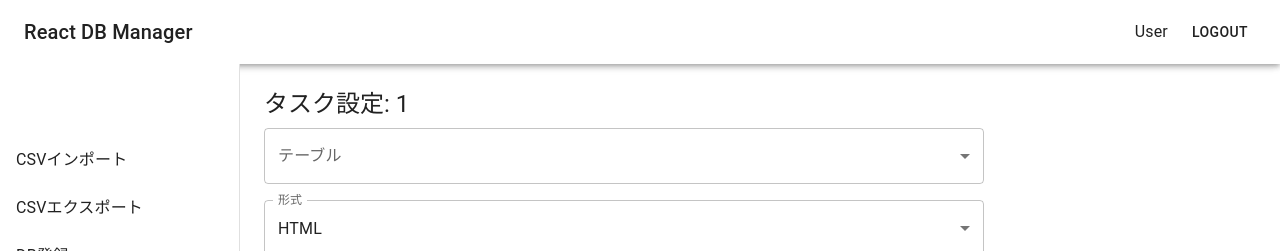
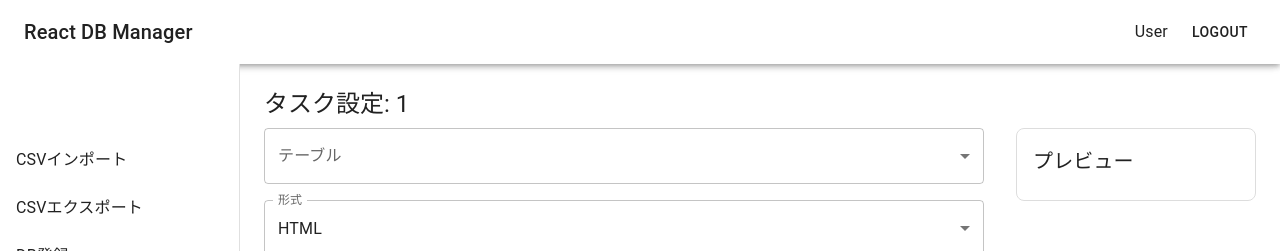
Before and after one commit to YashubuStudio/wp-react-db-plugin, a React (Create React App) app: page /#/output/1 in a window 1280 px wide. Shown: the top 251 px of the page. Built offline with nearby package versions, Linux system fonts and the light colour scheme.

Commit message:
Ensure output preview fills remaining width

```diff
--- a/src/pages/OutputTask.js
+++ b/src/pages/OutputTask.js
@@ -470,8 +470,25 @@ const OutputTask = () => {
   return (
     <Box>
       <Typography variant="h5" gutterBottom>タスク設定: {task}</Typography>
-      <Box sx={{ display: 'flex', flexDirection: 'column', gap: 4 }}>
-        <Box sx={{ display: 'flex', flexDirection: 'column', maxWidth: 720, gap: 2 }}>
+      <Box
+        sx={{
+          display: 'flex',
+          flexDirection: { xs: 'column', md: 'row' },
+          alignItems: 'flex-start',
+          gap: { xs: 3, md: 4 }
+        }}
+      >
+        <Box
+          sx={{
+            display: 'flex',
+            flexDirection: 'column',
+            maxWidth: 720,
+            gap: 2,
+            flex: { xs: '1 1 auto', md: '0 1 720px' },
+            minWidth: { md: 0 },
+            width: '100%'
+          }}
+        >
           <TextField
             select
             fullWidth
@@ -717,7 +734,20 @@ const OutputTask = () => {
         </Box>
         </Box>
         {config.format === 'html' && (
-          <HTMLPreview html={config.html} css={config.css} filterCss={config.filterCss} data={previewData} />
+          <Box
+            sx={{
+              flex: { xs: '1 1 auto', md: '1 1 0' },
+              minWidth: { md: 0 },
+              width: '100%',
+              position: { md: 'sticky' },
+              top: { md: 16 },
+              alignSelf: { md: 'flex-start' },
+              maxHeight: { md: 'calc(100vh - 48px)' },
+              overflow: { md: 'auto' }
+            }}
+          >
+            <HTMLPreview html={config.html} css={config.css} filterCss={config.filterCss} data={previewData} />
+          </Box>
         )}
       </Box>
     </Box>
```
